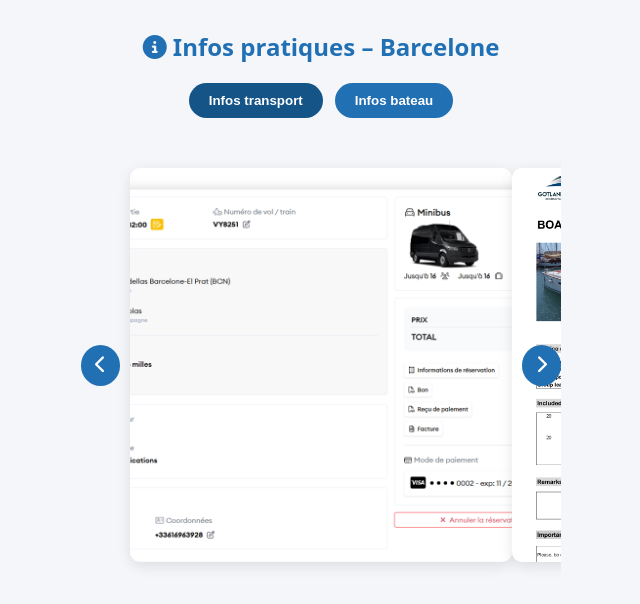
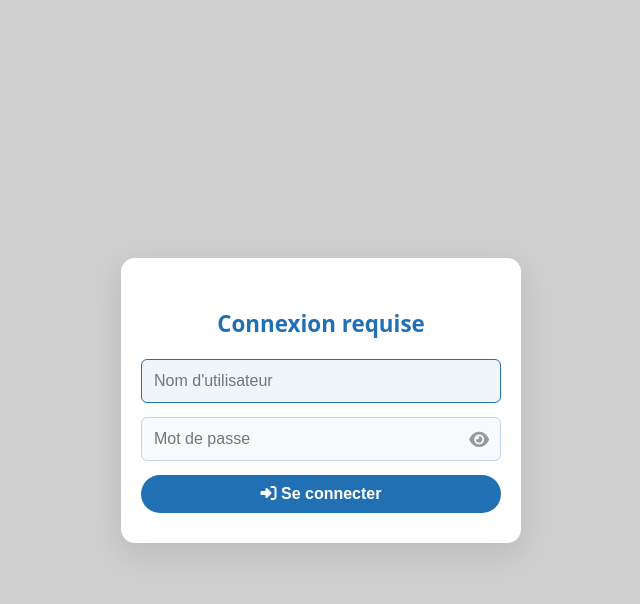
Before and after one commit to RomainMarcelli/itin-raireBarcelone, a plain HTML site: page infos/info.html in a window 1280 px wide. Shown: the whole page, without its empty margins (319-959 px from the left). Drawn offline with Linux system fonts and the light colour scheme.

Commit message:
AJout de la connexion

```diff
--- a/infos/info.css
+++ b/infos/info.css
@@ -22,8 +22,8 @@ h2 {
 #login-modal {
   position: fixed;
   inset: 0;
-  backdrop-filter: blur(5px);
-  background: rgba(0, 0, 0, 0.2);
+  /* backdrop-filter: blur(5px); */
+  background: rgb(207, 207, 207);
   display: flex;
   align-items: center;
   justify-content: center;
@@ -39,6 +39,7 @@ h2 {
   box-shadow: 0 10px 30px rgba(0, 0, 0, 0.1);
   text-align: center;
   animation: fadeIn 0.3s ease-out;
+  margin: 0px 10px;
 }
 
 #login-box h2 {
@@ -47,10 +48,13 @@ h2 {
   font-size: 1.4em;
 }
 
+#login-form{
+  width: 100%;
+}
+
 #login-form input {
   padding: 12px;
   margin-bottom: 14px;
-  width: 100%;
   border: 1px solid #bdd5f2;
   border-radius: 6px;
   font-size: 1em;
@@ -83,6 +87,45 @@ h2 {
   color: red;
   margin-bottom: 10px;
   display: none;
+}
+
+#login-form input,
+#login-form button {
+  box-sizing: border-box;
+  width: 100%;
+}
+
+
+.password-wrapper {
+  position: relative;
+  display: flex;
+  align-items: center;
+}
+
+#password {
+  flex: 1;
+  padding: 12px;
+  padding-right: 38px; /* espace pour l’œil */
+  border: 1px solid #bdd5f2;
+  border-radius: 6px;
+  font-size: 1em;
+  background: #f7fafc;
+  box-sizing: border-box;
+}
+
+.toggle-password {
+  position: absolute;
+  right: 12px;
+  font-size: 1.1em;
+  color: #999;
+  cursor: pointer;
+  pointer-events: auto;
+  top: 40%;
+  transform: translateY(-50%);
+}
+
+.toggle-password:hover {
+  color: #2270b4;
 }
 
 /* === MEDIA WRAPPER === */
--- a/infos/info.html
+++ b/infos/info.html
@@ -16,19 +16,24 @@
 
 
   <!-- Connexion désactivée pour dev -->
-  <!--
+
   <div id="login-modal">
     <div id="login-box">
       <h2>Connexion requise</h2>
       <div id="login-error">Identifiant ou mot de passe incorrect</div>
       <form id="login-form" autocomplete="off">
         <input type="text" id="username" placeholder="Nom d'utilisateur" required autofocus />
-        <input type="password" id="password" placeholder="Mot de passe" required />
+
+        <div class="password-wrapper">
+          <input type="password" id="password" placeholder="Mot de passe" required />
+          <i class="fas fa-eye toggle-password" id="togglePassword"></i>
+        </div>
+
         <button type="submit"><i class="fas fa-sign-in-alt"></i> Se connecter</button>
       </form>
     </div>
   </div>
-  -->
+
 
   <div class="media-wrapper">
 
--- a/infos/info.js
+++ b/infos/info.js
@@ -1,8 +1,7 @@
 document.addEventListener("DOMContentLoaded", function () {
   // === Connexion désactivée temporairement pour dev ===
-  /*
   const LOGIN = "Julie";
-  const PASS = "test";
+  const PASS = "SysBarcelone2025";
   const form = document.getElementById('login-form');
   const errorDiv = document.getElementById('login-error');
   const modal = document.getElementById('login-modal');
@@ -25,7 +24,6 @@ document.addEventListener("DOMContentLoaded", function () {
   });
 
   document.getElementById('username').focus();
-  */
 
   // === Variables pour la visionneuse et le zoom ===
   const modalViewer = document.getElementById("imageModal");
@@ -112,3 +110,18 @@ document.addEventListener("DOMContentLoaded", function () {
     });
   });
 });
+
+
+// Pour voir le mdp
+
+document.addEventListener("DOMContentLoaded", () => {
+  const toggle = document.getElementById("togglePassword");
+  const password = document.getElementById("password");
+
+  toggle.addEventListener("click", () => {
+    const isVisible = password.type === "text";
+    password.type = isVisible ? "password" : "text";
+    toggle.classList.toggle("fa-eye");
+    toggle.classList.toggle("fa-eye-slash");
+  });
+});
```
